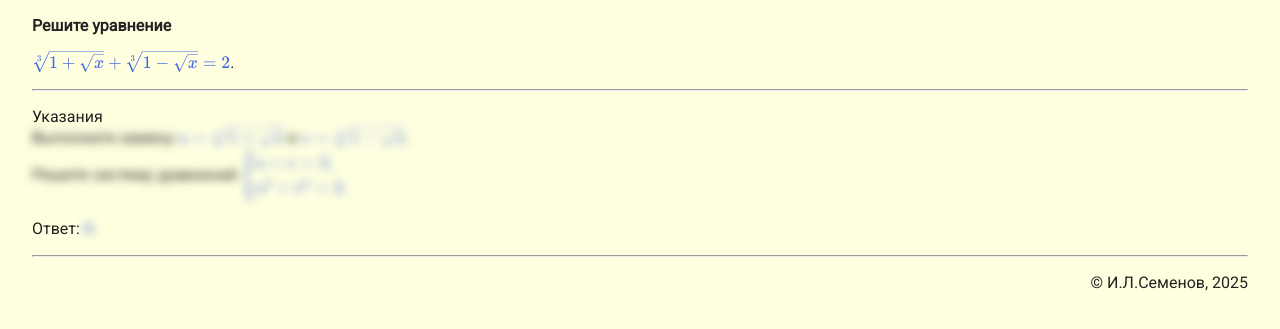
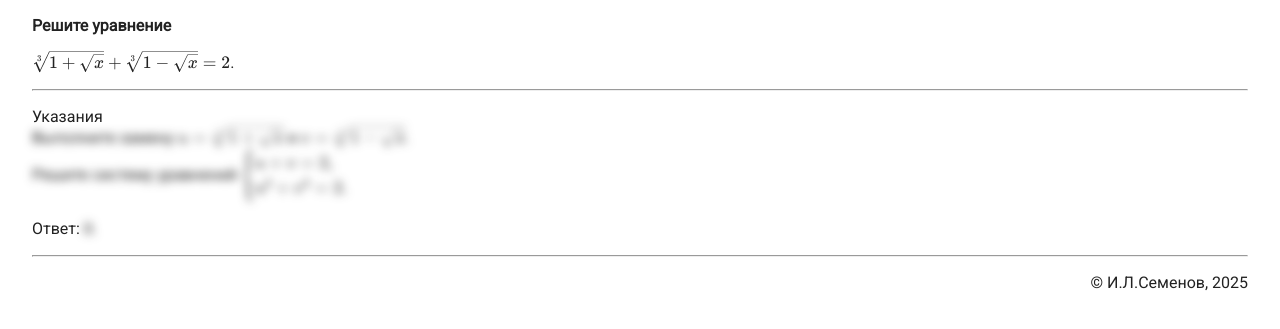
Before and after one commit to igorlsemenov/math, a Jekyll site: the page built from алгебра/сканави/6.037.md, in a window 1280 px wide. Shown: the top 329 px of the page. Built offline with Jekyll 4.4.1, drawn with Linux system fonts in a browser that asks for light colours.

Commit message:
Update default.html

```diff
--- a/_layouts/default.html
+++ b/_layouts/default.html
@@ -39,14 +39,16 @@
       });
     </script>
     <style>
+      html {
+        color-scheme: light dark;
+      }
       body {
-        background-color: LightYellow;
         margin: 1em 2em;
         font-family: 'Roboto', sans-serif;
         color: #222;
       }
       a { font-style: italic; font-size: 90%; }
-      .katex { color: RoyalBlue; font-size: 1.1em !important; }
+      .katex { font-size: 1.1em !important; }
       .footer { text-align: end; }
     </style>
   </head>
```
